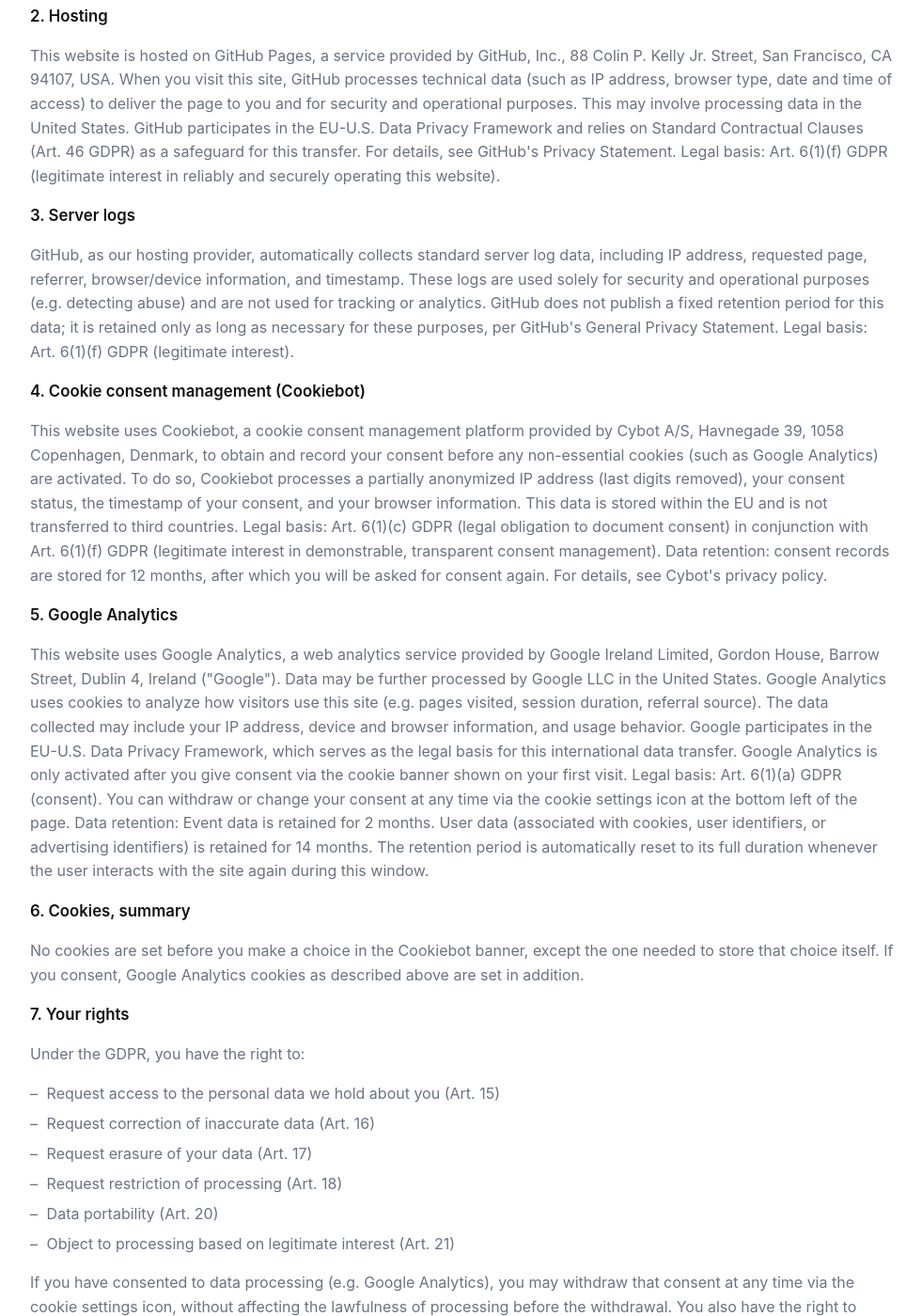
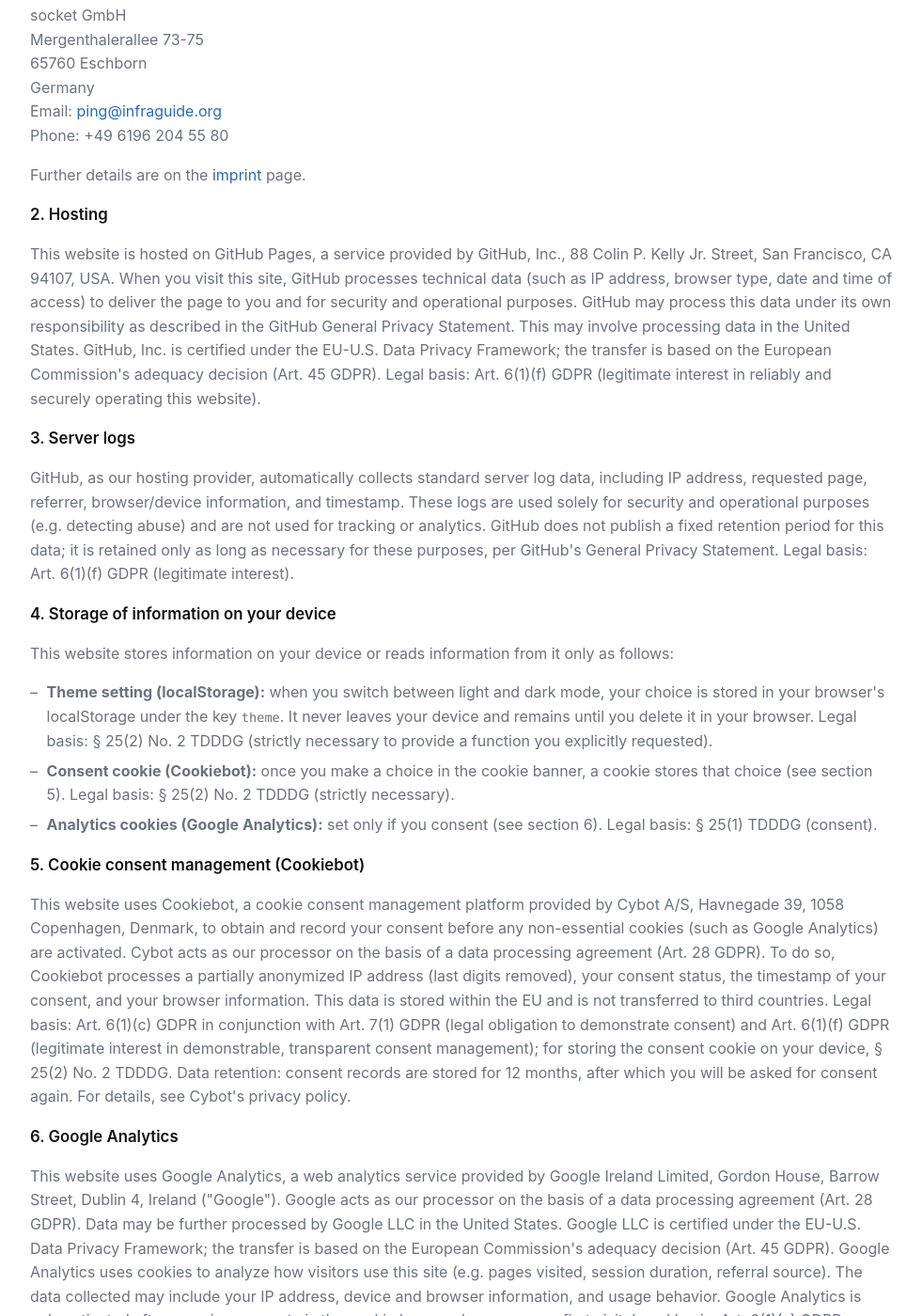
Before and after one commit to codecap/infraguide, a Jekyll site: the page built from privacy/index.md, in a window 1280 px wide and 1400 px high, scrolled down 277 px. Shown: the whole window at 94% size, without its empty margins (148-1129 px from the left). Built offline with Jekyll 4.4.1, drawn with Linux system fonts in a browser that asks for light colours; comment, search, counter and statistics services are not loaded; some of the changed text lies outside the part shown.

Commit message:
upd: privacy policy per GDPR and TDDDG requirements
Co-Authored-By: Claude Opus 5.5 <noreply@anthropic.com>

```diff
--- a/privacy/index.md
+++ b/privacy/index.md
@@ -8,11 +8,19 @@ sitemap: false
 
 <div class="section">
   <h1>Privacy Policy</h1>
+  <p>Last updated: October 7, 2026</p>
 
   <h2>1. Data controller</h2>
   <p>
-  The data controller responsible for this website is the entity named on
-  the <a href="/imprint/">imprint</a> page.
+  socket GmbH<br>
+  Mergenthalerallee 73-75<br>
+  65760 Eschborn<br>
+  Germany<br>
+  Email: <a href="mailto:ping@infraguide.org">ping@infraguide.org</a><br>
+  Phone: +49 6196 204 55 80
+  </p>
+  <p>
+  Further details are on the <a href="/imprint/">imprint</a> page.
   </p>
 
   <h2>2. Hosting</h2>
@@ -22,14 +30,16 @@ sitemap: false
 
   When you visit this site, GitHub processes technical data (such as IP address,
   browser type, date and time of access) to deliver the page to you and for
-  security and operational purposes. This may involve processing data in the
-  United States. GitHub participates in the EU-U.S. Data Privacy Framework and
-  relies on Standard Contractual Clauses (Art. 46 GDPR) as a safeguard for this
-  transfer. For details, see GitHub's Privacy Statement.
+  security and operational purposes. GitHub may process this data under its own
+  responsibility as described in the GitHub General Privacy Statement. This may
+  involve processing data in the United States. GitHub, Inc. is certified under
+  the EU-U.S. Data Privacy Framework; the transfer is based on the European
+  Commission's adequacy decision (Art. 45 GDPR).
 
   Legal basis: Art. 6(1)(f) GDPR (legitimate interest in reliably and securely
   operating this website).
   </p>
+
   <h2>3. Server logs</h2>
   <p>
   GitHub, as our hosting provider, automatically collects standard server log
@@ -42,44 +52,74 @@ sitemap: false
 
   Legal basis: Art. 6(1)(f) GDPR (legitimate interest).
   </p>
-  <h2>4. Cookie consent management (Cookiebot)</h2>
+
+  <h2>4. Storage of information on your device</h2>
+  <p>
+  This website stores information on your device or reads information from it
+  only as follows:
+  </p>
+  <ul>
+    <li>
+      <strong>Theme setting (localStorage):</strong> when you switch between
+      light and dark mode, your choice is stored in your browser's localStorage
+      under the key <code>theme</code>. It never leaves your device and remains
+      until you delete it in your browser. Legal basis: § 25(2) No. 2 TDDDG
+      (strictly necessary to provide a function you explicitly requested).
+    </li>
+    <li>
+      <strong>Consent cookie (Cookiebot):</strong> once you make a choice in the
+      cookie banner, a cookie stores that choice (see section 5). Legal basis:
+      § 25(2) No. 2 TDDDG (strictly necessary).
+    </li>
+    <li>
+      <strong>Analytics cookies (Google Analytics):</strong> set only if you
+      consent (see section 6). Legal basis: § 25(1) TDDDG (consent).
+    </li>
+  </ul>
+
+  <h2>5. Cookie consent management (Cookiebot)</h2>
   <p>
   This website uses Cookiebot, a cookie consent management platform provided by
   Cybot A/S, Havnegade 39, 1058 Copenhagen, Denmark, to obtain and record your
   consent before any non-essential cookies (such as Google Analytics) are
-  activated.
+  activated. Cybot acts as our processor on the basis of a data processing
+  agreement (Art. 28 GDPR).
 
   To do so, Cookiebot processes a partially anonymized IP address (last digits
   removed), your consent status, the timestamp of your consent, and your
   browser information. This data is stored within the EU and is not transferred
   to third countries.
 
-  Legal basis: Art. 6(1)(c) GDPR (legal obligation to document consent) in
-  conjunction with Art. 6(1)(f) GDPR (legitimate interest in demonstrable,
-  transparent consent management).
+  Legal basis: Art. 6(1)(c) GDPR in conjunction with Art. 7(1) GDPR (legal
+  obligation to demonstrate consent) and Art. 6(1)(f) GDPR (legitimate interest
+  in demonstrable, transparent consent management); for storing the consent
+  cookie on your device, § 25(2) No. 2 TDDDG.
 
   Data retention: consent records are stored for 12 months, after which you will
   be asked for consent again.
 
   For details, see Cybot's privacy policy.
   </p>
-  <h2>5. Google Analytics</h2>
+
+  <h2>6. Google Analytics</h2>
   <p>
   This website uses Google Analytics, a web analytics service provided by Google
   Ireland Limited, Gordon House, Barrow Street, Dublin 4, Ireland
-  ("Google"). Data may be further processed by Google LLC in the United
-  States.
+  ("Google"). Google acts as our processor on the basis of a data processing
+  agreement (Art. 28 GDPR). Data may be further processed by Google LLC in the
+  United States. Google LLC is certified under the EU-U.S. Data Privacy
+  Framework; the transfer is based on the European Commission's adequacy
+  decision (Art. 45 GDPR).
 
   Google Analytics uses cookies to analyze how visitors use this site (e.g. pages
   visited, session duration, referral source). The data collected may include
-  your IP address, device and browser information, and usage behavior. Google
-  participates in the EU-U.S. Data Privacy Framework, which serves as the legal
-  basis for this international data transfer.
+  your IP address, device and browser information, and usage behavior.
 
   Google Analytics is only activated after you give consent via the cookie
   banner shown on your first visit.
 
-  Legal basis: Art. 6(1)(a) GDPR (consent).
+  Legal basis: Art. 6(1)(a) GDPR (consent) and, for storing and reading cookies
+  on your device, § 25(1) TDDDG (consent).
 
   You can withdraw or change your consent at any time via the cookie settings
   icon at the bottom left of the page.
@@ -89,13 +129,33 @@ sitemap: false
   months. The retention period is automatically reset to its full duration
   whenever the user interacts with the site again during this window.
   </p>
-  <h2>6. Cookies, summary</h2>
+
+  <h2>7. Contact by email</h2>
   <p>
-  No cookies are set before you make a choice in the Cookiebot banner, except
-  the one needed to store that choice itself. If you consent, Google Analytics
-  cookies as described above are set in addition.
+  If you contact us by email, we process your email address, the content of your
+  message and any further data you provide in order to handle your request.
+  Our email service is provided by Heinlein Hosting GmbH (mailbox.org),
+  Schwedter Str. 8/9a, 10119 Berlin, Germany, acting as our processor on the
+  basis of a data processing agreement (Art. 28 GDPR).
+
+  Legal basis: Art. 6(1)(b) GDPR if your request relates to a contract or
+  pre-contractual measures (e.g. a workshop inquiry); otherwise Art. 6(1)(f)
+  GDPR (legitimate interest in answering inquiries).
+
+  Data retention: we delete your data once your request has been fully handled,
+  unless statutory retention obligations (e.g. under German commercial or tax
+  law) require longer storage.
   </p>
-  <h2>7. Your rights</h2>
+
+  <h2>8. No obligation to provide data, no automated decisions</h2>
+  <p>
+  You are not legally or contractually obliged to provide personal data. You can
+  use this website without consenting to analytics; if you do not contact us,
+  we cannot answer your questions. We do not use automated decision-making,
+  including profiling, within the meaning of Art. 22 GDPR.
+  </p>
+
+  <h2>9. Your rights</h2>
   <p>
   Under the GDPR, you have the right to:
   </p>
@@ -105,20 +165,36 @@ sitemap: false
     <li>Request erasure of your data (Art. 17)</li>
     <li>Request restriction of processing (Art. 18)</li>
     <li>Data portability (Art. 20)</li>
-    <li>Object to processing based on legitimate interest (Art. 21)</li>
+    <li>Object to processing (Art. 21, see section 10)</li>
   </ul>
   <p>
   If you have consented to data processing (e.g. Google Analytics), you may
   withdraw that consent at any time via the cookie settings icon, without
-  affecting the lawfulness of processing before the withdrawal.
+  affecting the lawfulness of processing before the withdrawal (Art. 7(3)
+  GDPR).
 
   You also have the right to lodge a complaint with a data protection
-  supervisory authority, in particular in the member state of your habitual
-  residence, place of work, or the place of the alleged infringement.
+  supervisory authority (Art. 77 GDPR), in particular in the member state of
+  your habitual residence, place of work, or the place of the alleged
+  infringement.
   </p>
-  <h2>8. Contact</h2>
+
+  <h2>10. Right to object (Art. 21 GDPR)</h2>
+  <p>
+  <strong>
+  Where we process your personal data on the basis of legitimate interests
+  (Art. 6(1)(f) GDPR), you have the right to object to this processing at any
+  time on grounds relating to your particular situation. We will then no longer
+  process your data unless we can demonstrate compelling legitimate grounds for
+  the processing which override your interests, rights and freedoms, or the
+  processing serves the establishment, exercise or defence of legal claims. To
+  object, write to <a href="mailto:ping@infraguide.org">ping@infraguide.org</a>.
+  </strong>
+  </p>
+
+  <h2>11. Contact</h2>
   <p>
   For any questions about this privacy policy or your personal data, contact:
-  ping@infraguide.org
+  <a href="mailto:ping@infraguide.org">ping@infraguide.org</a>
   </p>
 </div>
```
